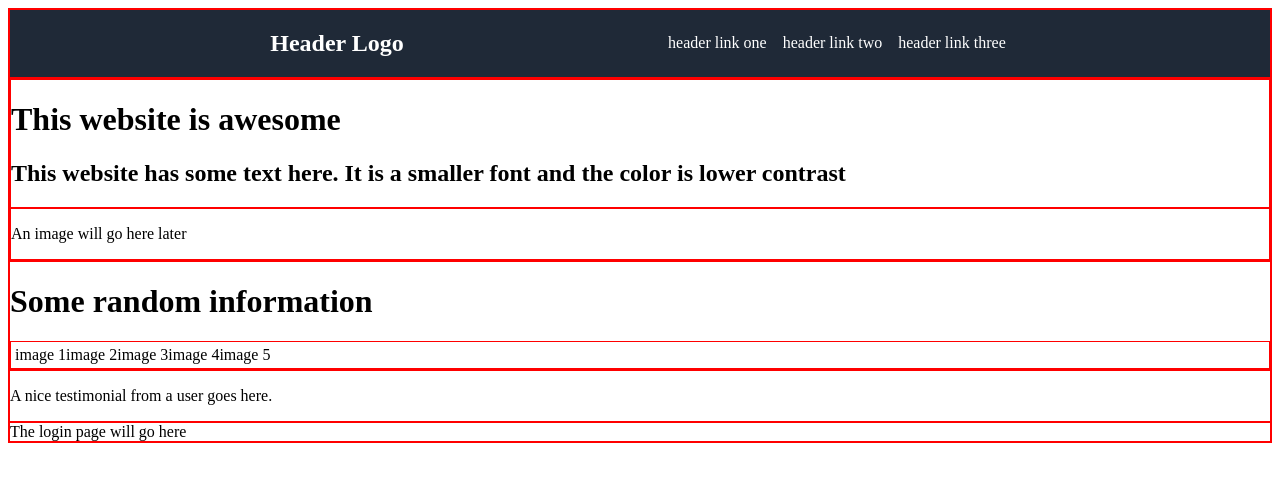
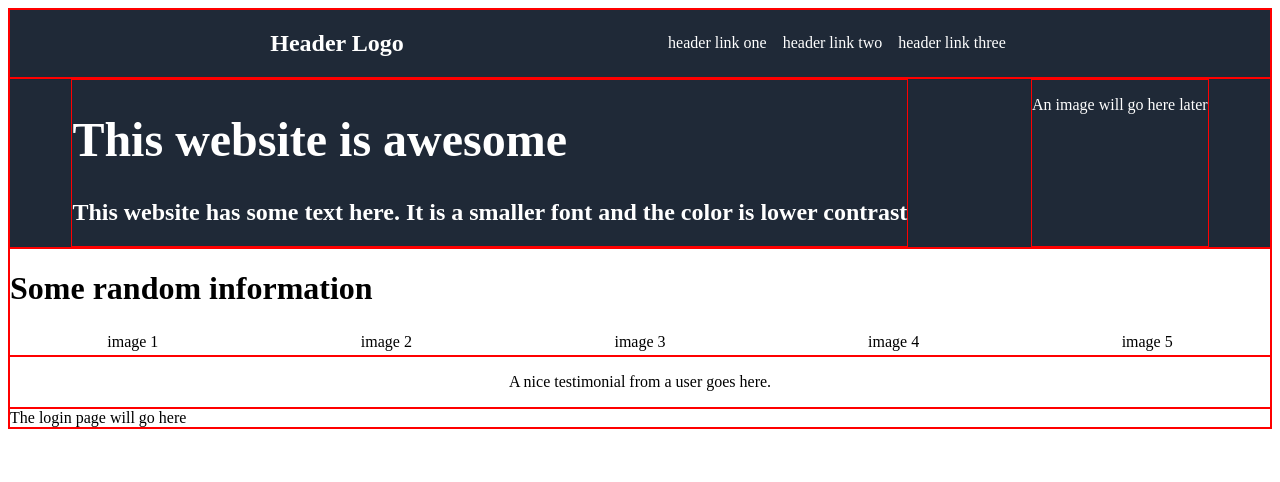
Before and after one commit to mwright0720/odin-landing-page, a plain HTML site: page index.html in a window 1280 px wide. Drawn offline with Linux system fonts and the light colour scheme.

Commit message:
Add styling skeleton for rest of page

```diff
--- a/index.html
+++ b/index.html
@@ -19,7 +19,7 @@
     <div class = "top-text">
         <div class = "title-content">
 
-            <h1> This website is awesome </h1>
+            <h1 class = "awesome"> This website is awesome </h1>
             <h2> This website has some text here. It is a smaller font and the color is lower contrast</h2>
         </div>
         <div class = "image-box"><p> An image will go here later</p></div>
@@ -28,15 +28,13 @@
 
     <div class = "middle-text">
         <h1> Some random information</h1>
-        <div class = "card-container">
-            <ul>
+            <ul class = "card-container">
                 <li>image 1</li>
                 <li>image 2</li>
                 <li>image 3</li>
                 <li>image 4</li>
                 <li>image 5</li>
             </ul>
-        </div>
     </div>
 
     <div class = "testimonial"><p> A nice testimonial from a user goes here.</p></div>
--- a/style.css
+++ b/style.css
@@ -27,6 +27,34 @@ div {
     gap: 16px;
 }
 
+.top-text {
+    display: flex;
+    justify-content: space-around;
+    background-color: #1F2937;
+    color: white;
+}
+
+.awesome {
+    font-size: 48px;
+}
+
+.middle-text {
+    display: flex;
+    flex-direction: column;
+}
+
+.card-container {
+    display: flex;
+    justify-content: space-around;
+    gap: 16px;
+}
+
+.testimonial {
+    display: flex;
+    justify-content: center;
+    align-items: center;
+}
+
 a {
     text-decoration: none;
     color: white;
```
